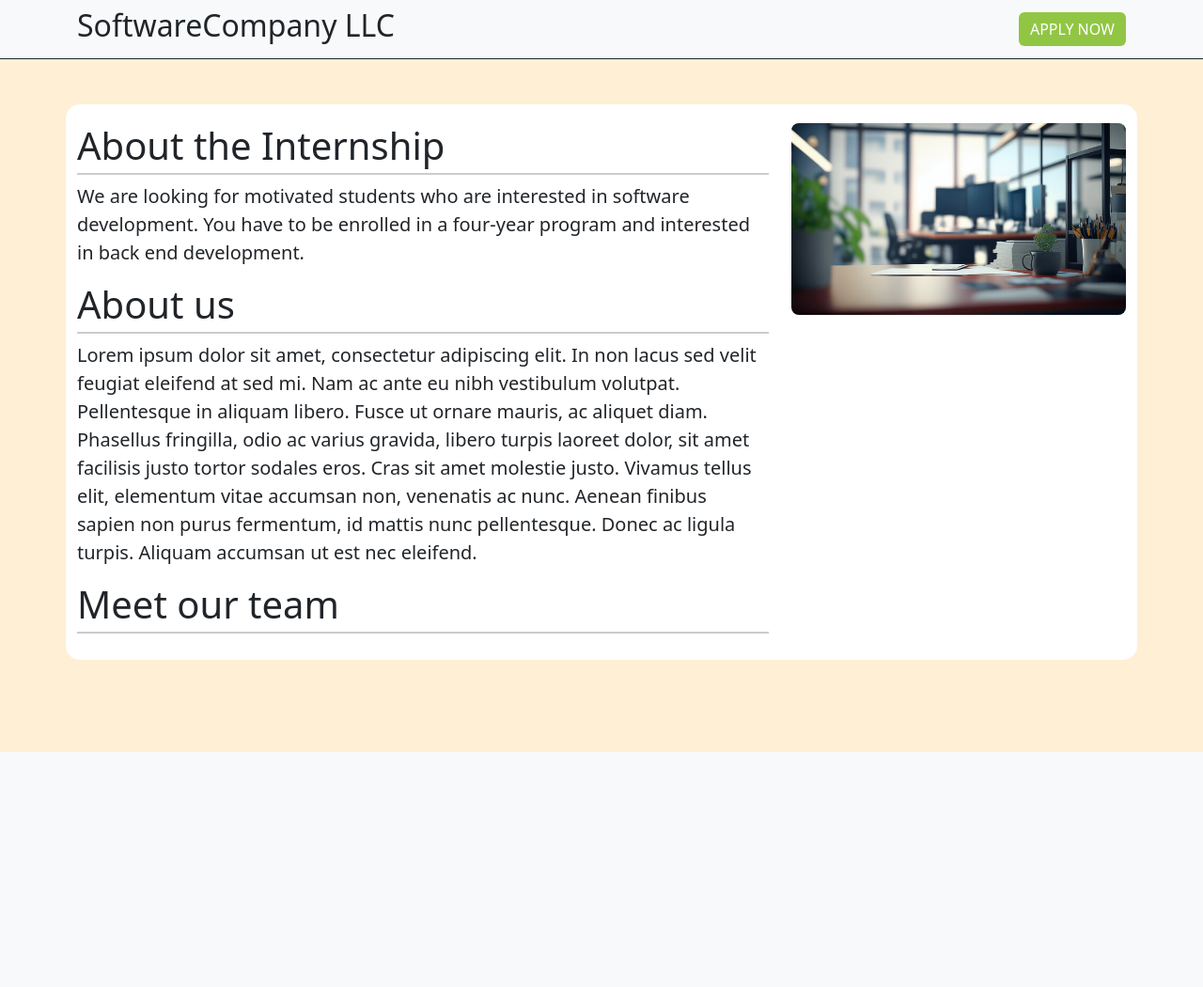
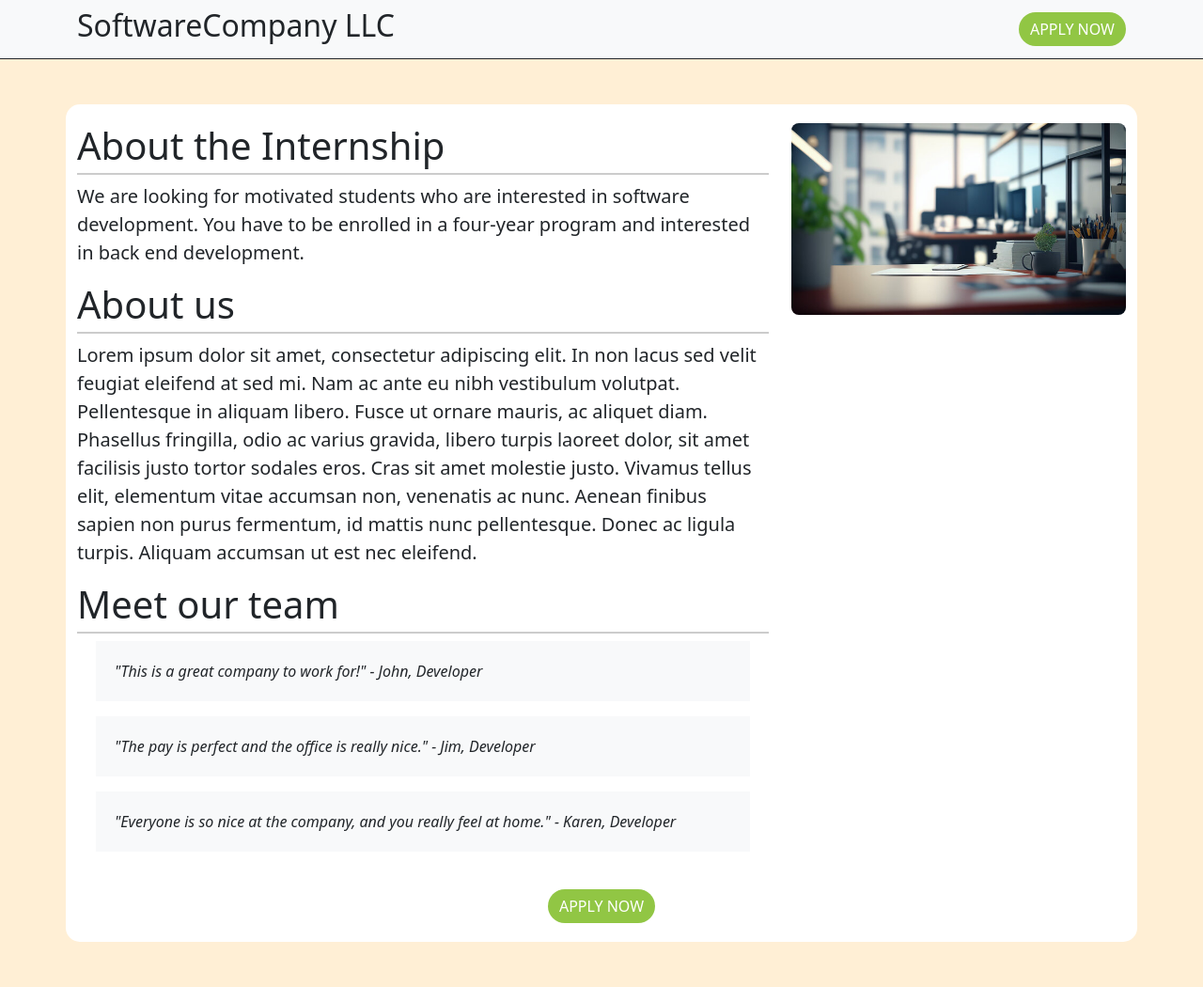
Before and after one commit to ktang520/application, a PHP site: page /views/home.html in a window 1280 px wide. Shown: the whole page at 94% size. Before the commit the page ends 800 px from the top, so only its background shows below. Run offline with PHP 8.4, Linux system fonts and the light colour scheme.

Commit message:
Finished basic layout of page and CSS

```diff
--- a/styles/styles.css
+++ b/styles/styles.css
@@ -9,6 +9,7 @@ header {
 .btn-primary {
     background-color: #91c644;
     border: none;
+    border-radius: 30px;
 }
 
 
@@ -22,3 +23,11 @@ section {
     padding: 20px;
     border-radius: 15px;
 }
+
+.quote {
+    font-style: italic;
+    margin-left: 20px;
+    margin-right: 20px;
+    padding: 20px;
+    background-color: #f8f9fa;
+}
--- a/views/home.html
+++ b/views/home.html
@@ -11,7 +11,7 @@
     <header class="bg-light py-2">
         <nav class="container d-flex justify-content-between align-items-center">
             <h2>SoftwareCompany LLC</h2>
-            <a type="button" class="btn btn-primary">APPLY NOW</a>
+            <a href="" class="btn btn-primary">APPLY NOW</a>
         </nav>
     </header>
 
@@ -33,10 +33,17 @@
                     nunc pellentesque. Donec ac ligula turpis. Aliquam accumsan ut est nec eleifend. </p>
 
                 <h1>Meet our team</h1>
+                <p class="quote">"This is a great company to work for!" - John, Developer</p>
+                <p class="quote">"The pay is perfect and the office is really nice." - Jim, Developer</p>
+                <p class="quote">"Everyone is so nice at the company, and you really feel at home." - Karen, Developer</p>
 
             </div>
             <div class="col-md-4">
                 <img src="images/office.jpg" alt="Office" class="img-fluid rounded-3">
+            </div>
+
+            <div class="text-center mt-4">
+                <a href="" class="btn btn-primary">APPLY NOW</a>
             </div>
         </div>
 
```
